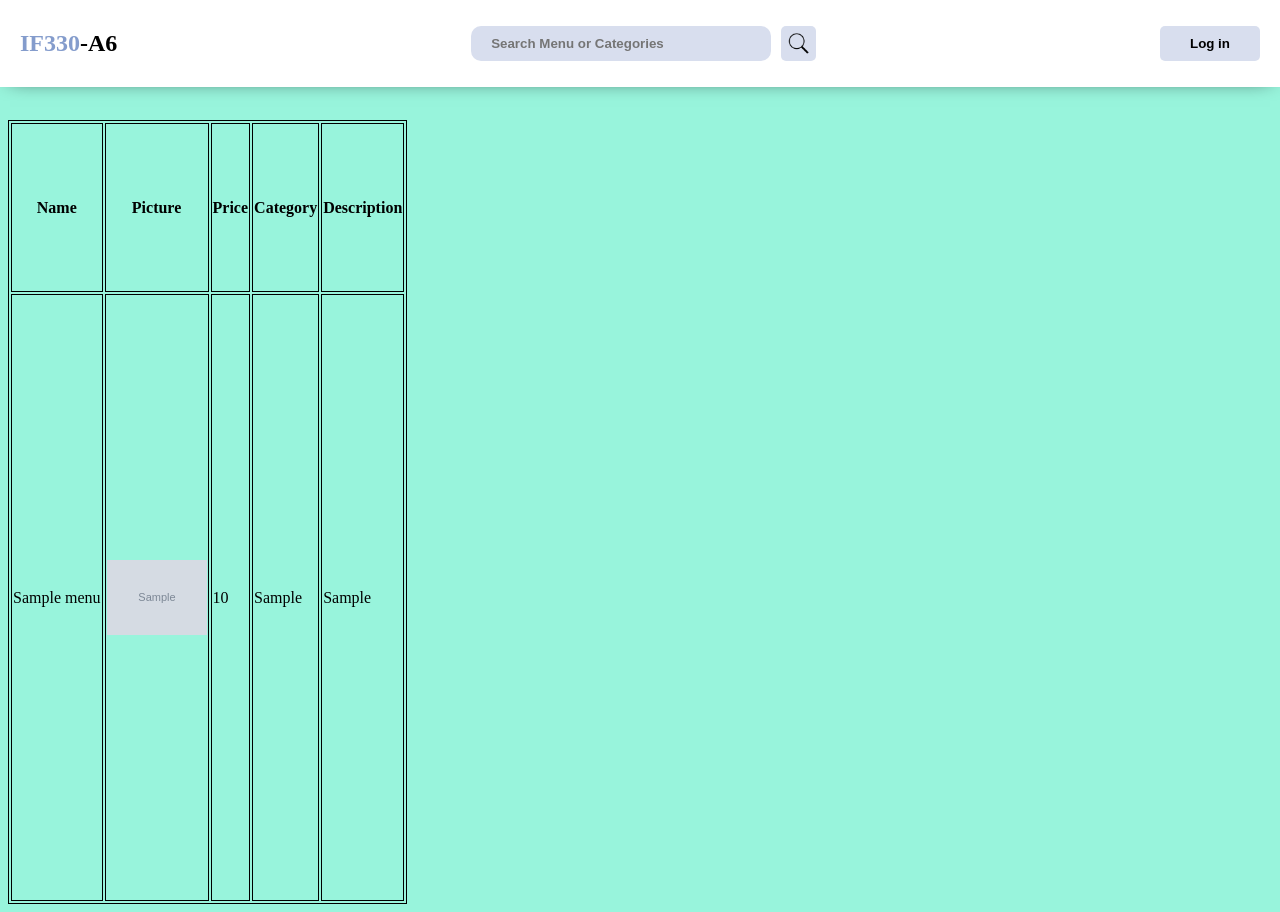
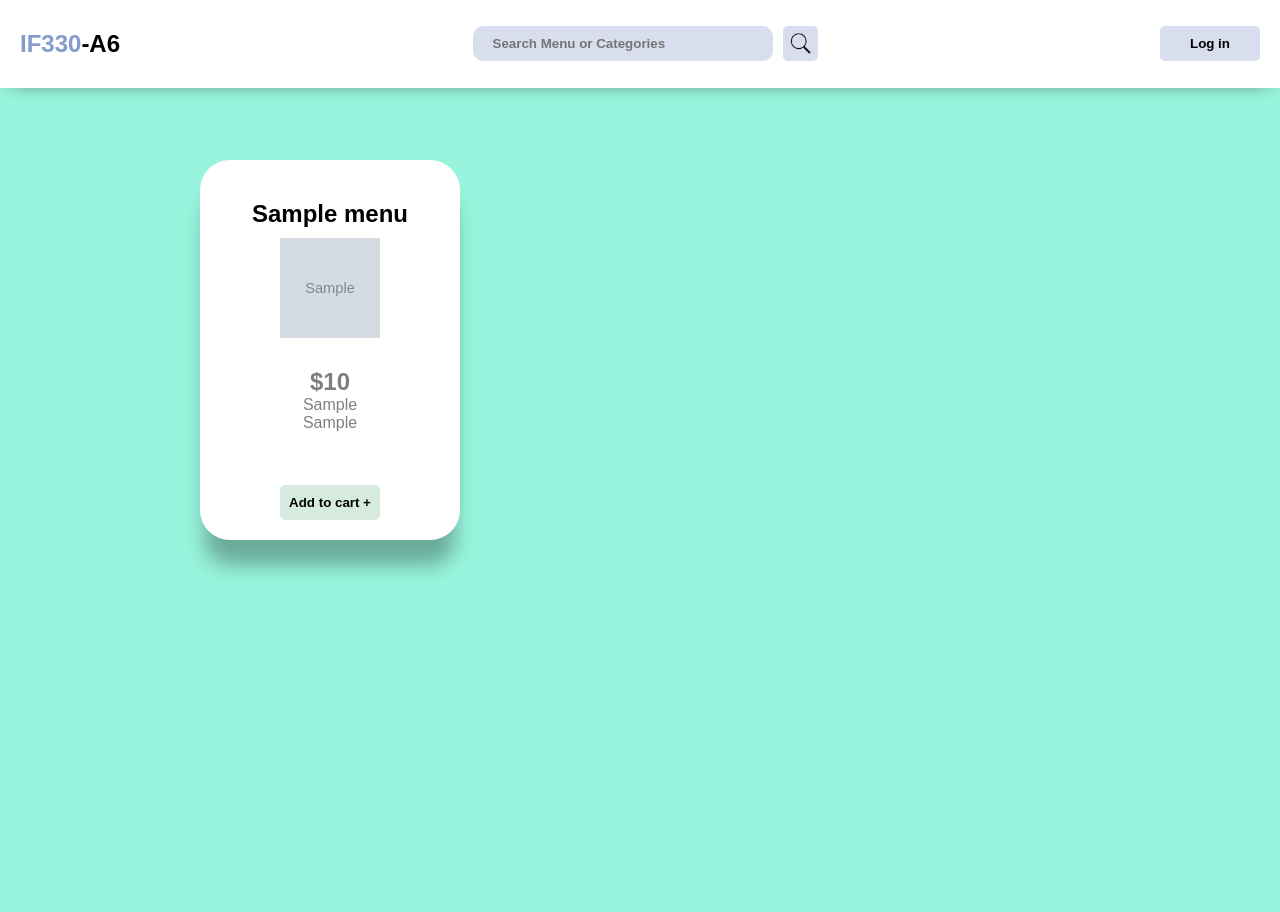
Before and after one commit to sshivahh/WebProg-UTS-A6, a PHP site: page /Pages/home.php in a window 1280 px wide. After the commit the page ends 574 px from the top, so only its background shows below. Run offline with PHP 8.4, Linux system fonts and the light colour scheme; tables that the repository leaves empty or names only in its code hold one stand-in row (values such as "Sample post"); grey boxes marked "Sample" are stand-in pictures.

Commit message:
import semua menu, bikin card

```diff
--- a/Pages/home.php
+++ b/Pages/home.php
@@ -46,25 +46,19 @@
                     ?>
             </div>
         </nav>
-            <table class="menu-table">
-                <tr>
-                    <th>Name</th>
-                    <th>Picture</th>
-                    <th>Price</th>
-                    <th>Category</th>
-                    <th>Description</th>
-                </tr>
-                <?php
-                    while($row = $data->fetch(PDO::FETCH_ASSOC)){
-                ?>
-                    <tr>
-                        <td><?= $row['nama']?></td>
-                        <td><img src="./../Src/Makanan/<?= $row['gambar']?>" alt="gambar pizza" style="width: 100px"></td>
-                        <td><?= $row['harga']?></td>
-                        <td><?= $row['kategori']?></td>
-                        <td><?= $row['deskripsi']?></td>
-                    </tr>
-                <?php } ?>
-            </table>
+        <div class="card-container">
+            <?php
+                while($row = $data->fetch(PDO::FETCH_ASSOC)){
+            ?>
+                <div class="card">
+                    <h2><?= $row['nama']?></h2>
+                    <img src="./../Src/Makanan/<?= $row['gambar']?>" alt="picture of menu">
+                    <p class="price">$<?= $row['harga']?></p>
+                    <p class="category"><?= $row['kategori']?></p>
+                    <p class='description'><?= $row['deskripsi']?></p>
+                    <button>Add to cart +</button>
+                </div>
+            <?php } ?>
+        </div>
     </body>
 </html>
--- a/Styles/home.css
+++ b/Styles/home.css
@@ -1,3 +1,7 @@
+*{
+    font-family:Arial, Helvetica, sans-serif;
+}
+
 body{
     background-color: #98f4dc;
 }
@@ -11,6 +15,7 @@ nav{
     width: 100vw;
     display: flex;
     justify-content: space-between;
+    z-index: 1;
 }
 
 .logo, .search-bar, .profile{
@@ -83,11 +88,64 @@ nav{
     scale: 1.03;
 }
 
-.menu-table{
-    margin-top: 120px;
-    height: 100%;
+.card-container{
+    display: grid;
+    grid-template-columns: 300px 300px 300px;
+    margin: 150px auto;
+    width: fit-content;
 }
 
-table, th, td {
-    border: 1px solid black;
+.card{
+    background-color: white;
+    width: 200px;
+    height: 300px;
+    padding: 40px 30px;
+    margin: 10px;
+    border-radius: 30px;
+    text-align: center;
+    justify-content: center;
+    box-shadow: 0px 30px 20px -5px rgba(0, 0, 0,0.3);
+    position: relative ;
 }
+
+.card > img{
+    min-width: 100px;
+    min-height: 100px;
+    max-width: 100px;
+    max-height: 100px;
+    margin: 10px 10px 30px 10px;
+    text-align: center;
+}
+
+.card > h2{
+    font-weight: bold;
+    margin: 0px;
+}
+
+.card > h2, .card > p {
+    text-align: center;
+    margin: 0px;
+}
+
+.card>p{
+    opacity: 0.5;
+}
+
+.card>button{
+    position: absolute;
+    bottom: 0;
+    left: 50%;
+    transform: translateX(-50%);
+    margin-bottom: 20px;
+    background-color: #d6eadf;
+    width: 100px;
+    padding: 10px 5px;
+    border: none;
+    border-radius: 5px;
+    font-weight: bold;
+}
+
+.price{
+    font-weight: bold;
+    font-size: 1.5rem;
+}
```
Also changed, not shown: delete-me.sql (+33 -0 lines), Src/Makanan/Burger/BBQ_Burger.jpg (renamed from Src/Makanan/Hamburger/Burger_BBQ.jpg), Src/Makanan/Burger/Bacon_Burger.jpg (renamed from Src/Makanan/Hamburger/Bacon_Burger.jpg), Src/Makanan/Burger/Blue_Cheese_Burger.jpg (renamed from Src/Makanan/Hamburger/Burger_Blue_Cheese.jpg), Src/Makanan/Burger/Cheese_Burger.jpg (renamed from Src/Makanan/Hamburger/Cheeseburger.jpeg), Src/Makanan/Burger/Classic_Burger.jpg (renamed from Src/Makanan/Hamburger/Hamburger_Classic.jpg), Src/Makanan/Burger/Guacamole_Burger.jpg (renamed from Src/Makanan/Hamburger/Burger_Guacamole.jpg), Src/Makanan/Burger/Kimchi_Burger.jpg (renamed from Src/Makanan/Hamburger/Burger_Kimchi.jpg), Src/Makanan/Burger/Mushroom_Burger.jpg (renamed from Src/Makanan/Hamburger/Mushroom_Burger.jpg), Src/Makanan/Burger/Vegan_Burger.jpg (renamed from Src/Makanan/Hamburger/Vegan_Burger.jpg), Src/Makanan/Drinks/Bloody_Mary.jpg (renamed from Src/Makanan/Drinks/Bloody_Mary .jpg), Src/Makanan/Drinks/Classic_Cocktail.jpg (renamed from Src/Makanan/Drinks/Classic_Cocktails.jpg), Src/Makanan/Drinks/Daiquiri.jpg (renamed from Src/Makanan/Drinks/Daiquiri .jpg), Src/Makanan/Drinks/Honey_Bourbon.jpg (renamed from Src/Makanan/Drinks/Spiced_Honey .jpg), 3 more files.
